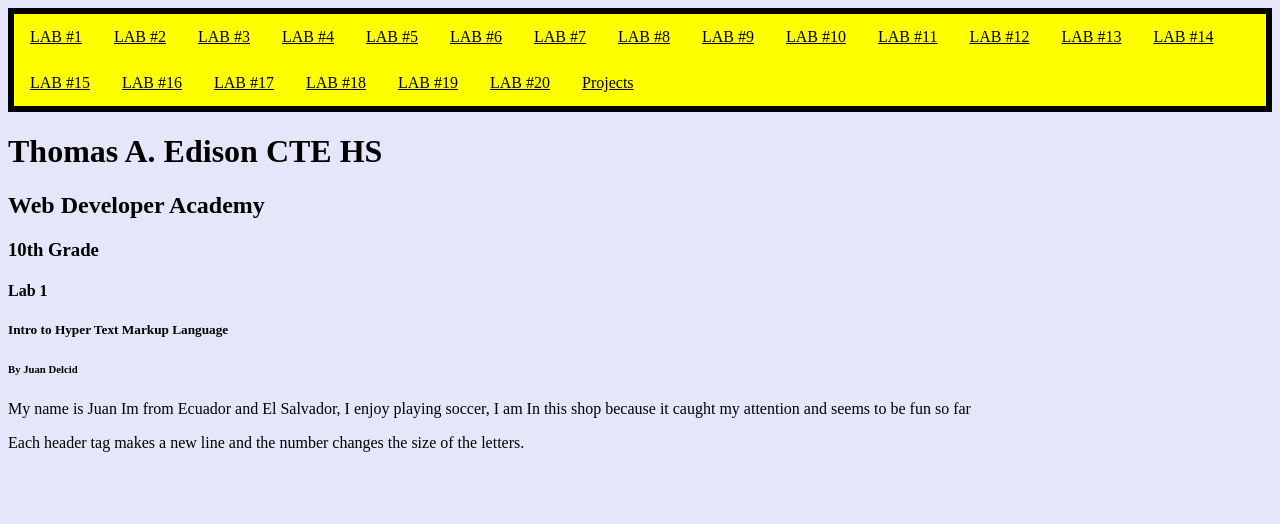
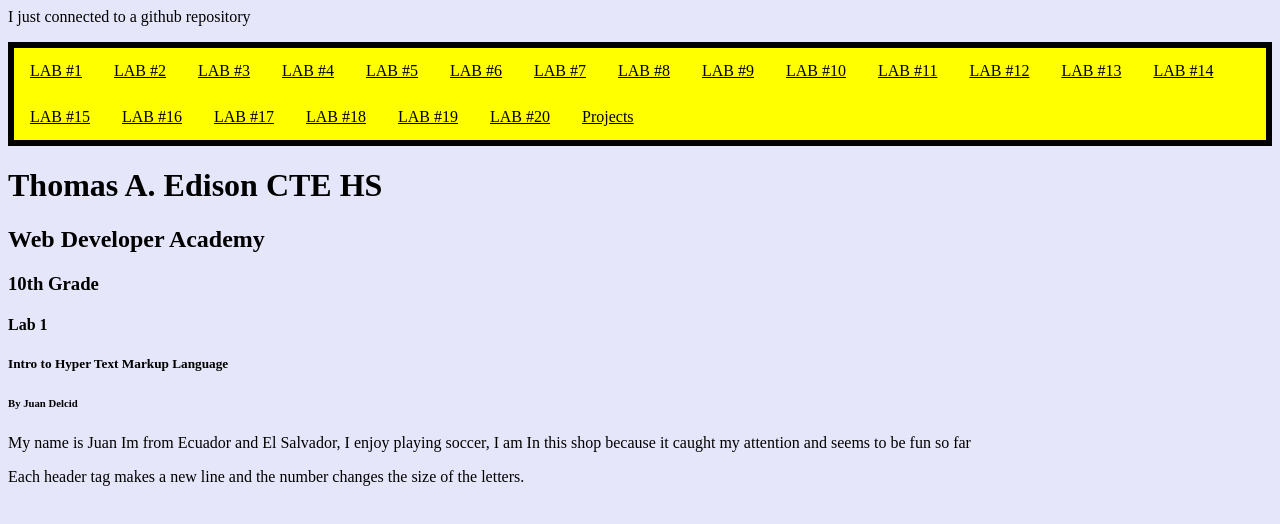
Before and after one commit to Juanito2022/WebAcademy2021, a plain HTML site: page labs/Lab1/lab1.html in a window 1280 px wide. Drawn offline with Linux system fonts and the light colour scheme.

Commit message:
Update lab1.html
I added a paragrpah to Lab 1.

```diff
--- a/labs/Lab1/lab1.html
+++ b/labs/Lab1/lab1.html
@@ -6,6 +6,7 @@
 <link rel="stylesheet" href="../../mainPortfolio.css">
 	</head>
 	<body>
+		<p>I just connected to a github repository</p>
      <div class="topnav">
   <a href="../../labs/Lab1/lab1.html"style="color:black">LAB #1 </a>
   <a href="../../labs/Lab2/Lab2.html"style="color:black">LAB #2 </a>
```
